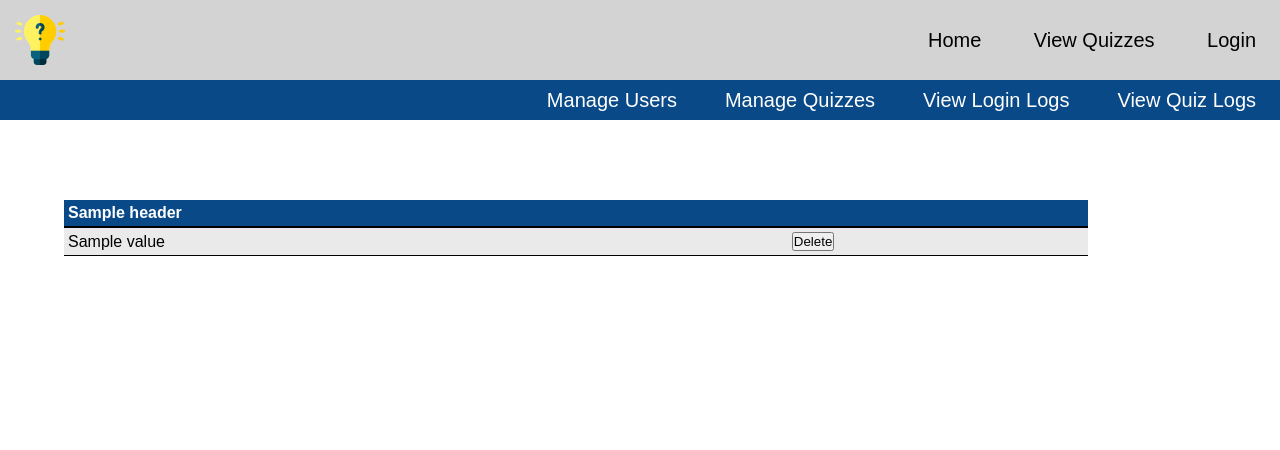
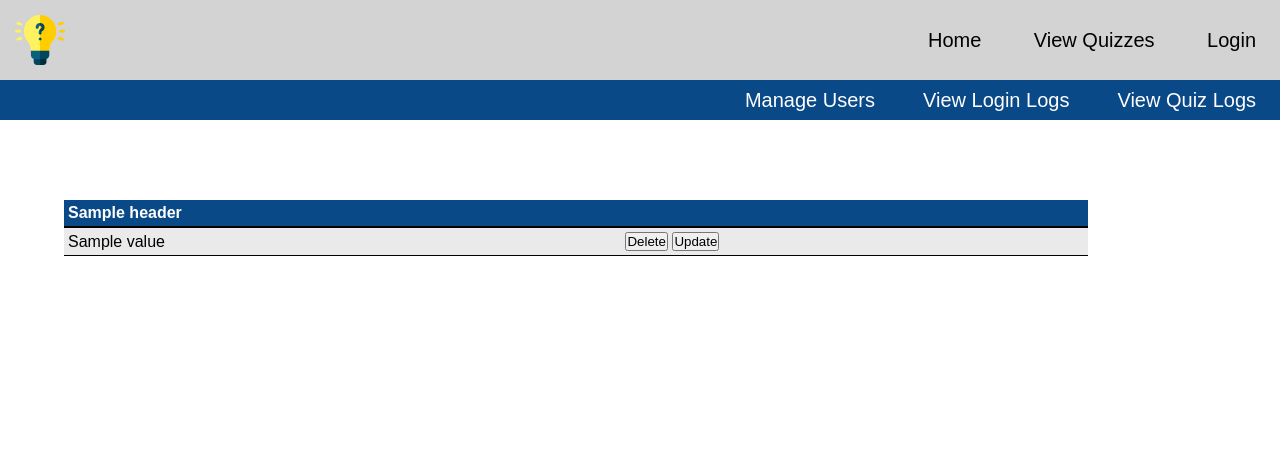
Before and after one commit to borvath/Flask_QuizWebsite, a Flask app: template templates/admin_pages/view_users.html in a window 1280 px wide. Shown: the top 450 px of the page. Run offline with Flask 3, Linux system fonts and the light colour scheme; the template is opened without the code that fills it: most values are stand-ins (such as "Sample title", 1, 10 or a date in 2020).

Commit message:
Added the ability for admins to update users.

```diff
--- /dev/null
+++ b/static/scripts/updateUser.js
@@ -0,0 +1,15 @@
+function openUserUpdateForm(userid, username, firstname, lastname) {
+    document.getElementById("update-user-form").style.display = "block";
+    document.getElementById("update-userid").value = userid;
+    document.getElementById("update-username").value = username;
+    document.getElementById("update-firstname").value = firstname;
+    document.getElementById("update-lastname").value = lastname;
+}
+
+function closeUserUpdateForm(){
+    document.getElementById("update-user-form").style.display = "none";
+    document.getElementById("update-userid").value = -1;
+    document.getElementById("update-username").value = '';
+    document.getElementById("update-firstname").value = '';
+    document.getElementById("update-lastname").value = '';
+}
--- a/templates/admin_pages/admin.html
+++ b/templates/admin_pages/admin.html
@@ -11,7 +11,6 @@
     {{ super() }}
     <nav class="bottom_nav">
         <a href="{{ url_for("admin.view_users") }}">Manage Users</a>
-        <a href="{{ url_for("admin.view_users") }}">Manage Quizzes</a>
         <a href="{{ url_for("admin.view_login_logs") }}">View Login Logs</a>
         <a href="{{ url_for("admin.view_quiz_logs") }}">View Quiz Logs</a>
     </nav>
--- a/templates/admin_pages/view_users.html
+++ b/templates/admin_pages/view_users.html
@@ -3,6 +3,7 @@
 {% block head %}
     {{ super() }}
 	<link rel="stylesheet" href="{{ url_for('static', filename='styles/table.css') }}" />
+    <script src="{{ url_for('static', filename='scripts/updateUser.js') }}" type="application/javascript" defer></script>
 {% endblock %}
 
 {% block title %}View Users{% endblock %}
@@ -12,6 +13,23 @@
 {% endblock %}
 
 {% block main %}
+    <!-- Form to update user information. Should only be displayed when an update button in a user row is pressed. -->
+    <div class="update-form" id="update-user-form" style="display:none">
+        <form method="post">
+            <input type="hidden" id="update-userid" name="update-userid"/>
+
+            <label for="update-username">Username</label>
+            <input type="text" id="update-username" name="update-username" required/>
+            <label for="update-firstname">First Name</label>
+            <input type="text" id="update-firstname" name="update-firstname" required/>
+            <label for="update-lastname">Last Name</label>
+            <input type="text" id="update-lastname" name="update-lastname" required/>
+
+            <button type="submit" name="user-update">Submit</button>
+            <button type="button" onclick="closeUserUpdateForm()">Cancel</button>
+        </form>
+    </div>
+
     <table>
         <thead>
             <tr>
@@ -30,6 +48,11 @@
                     <td>
                         <form method="post">
                             <button type="submit" name="user-delete" value="{{ user.id }}">Delete</button>
+                            <button type="button" name="open-update-form" onclick="openUserUpdateForm(
+                                    {{ user.id }},
+                                    '{{ user.username }}',
+                                    '{{ user.first_name }}',
+                                    '{{ user.last_name }}')">Update</button>
                         </form>
                     </td>
                 </tr>
```
Also changed, not shown: admin.py (+15 -1 lines).
